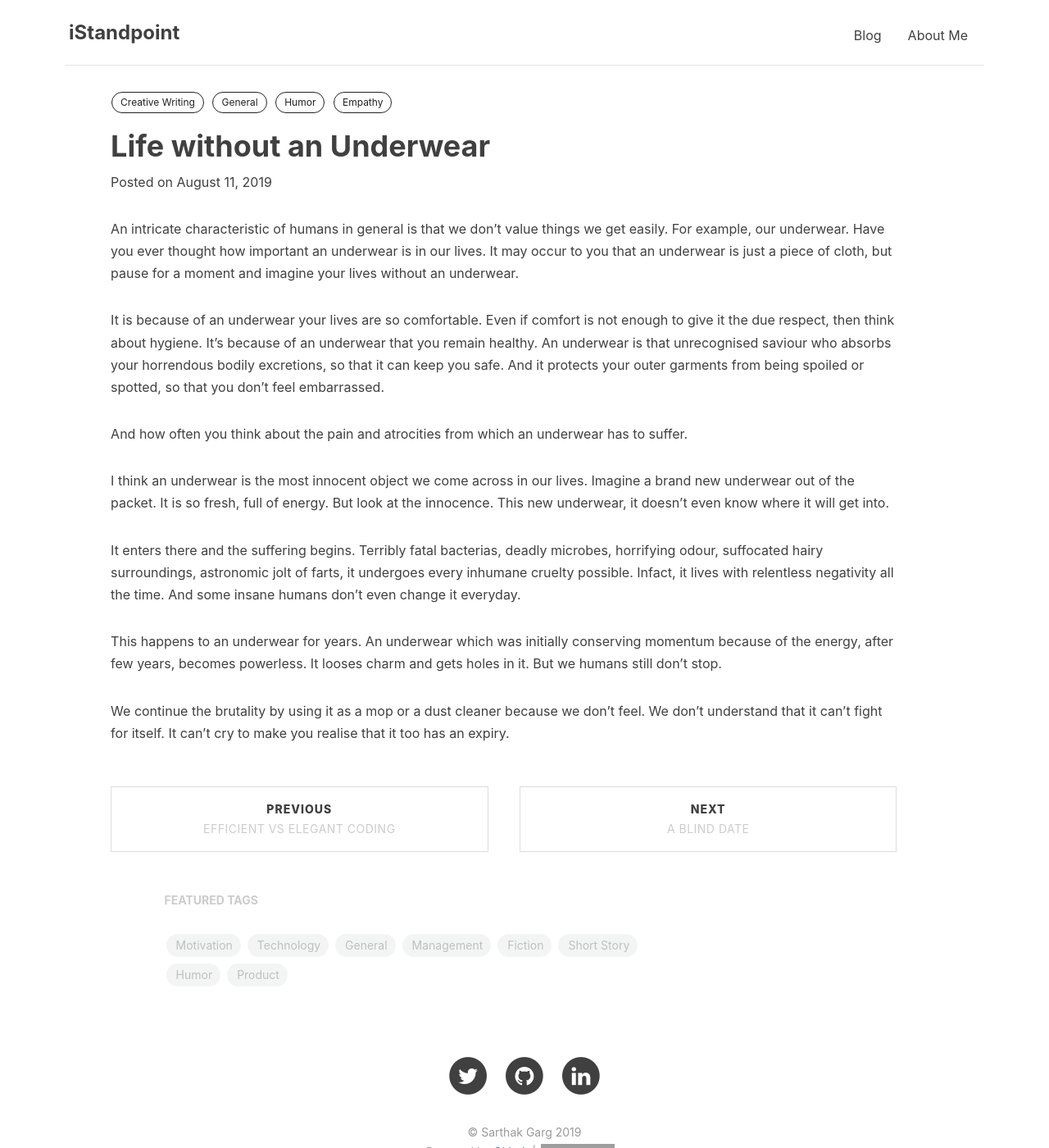
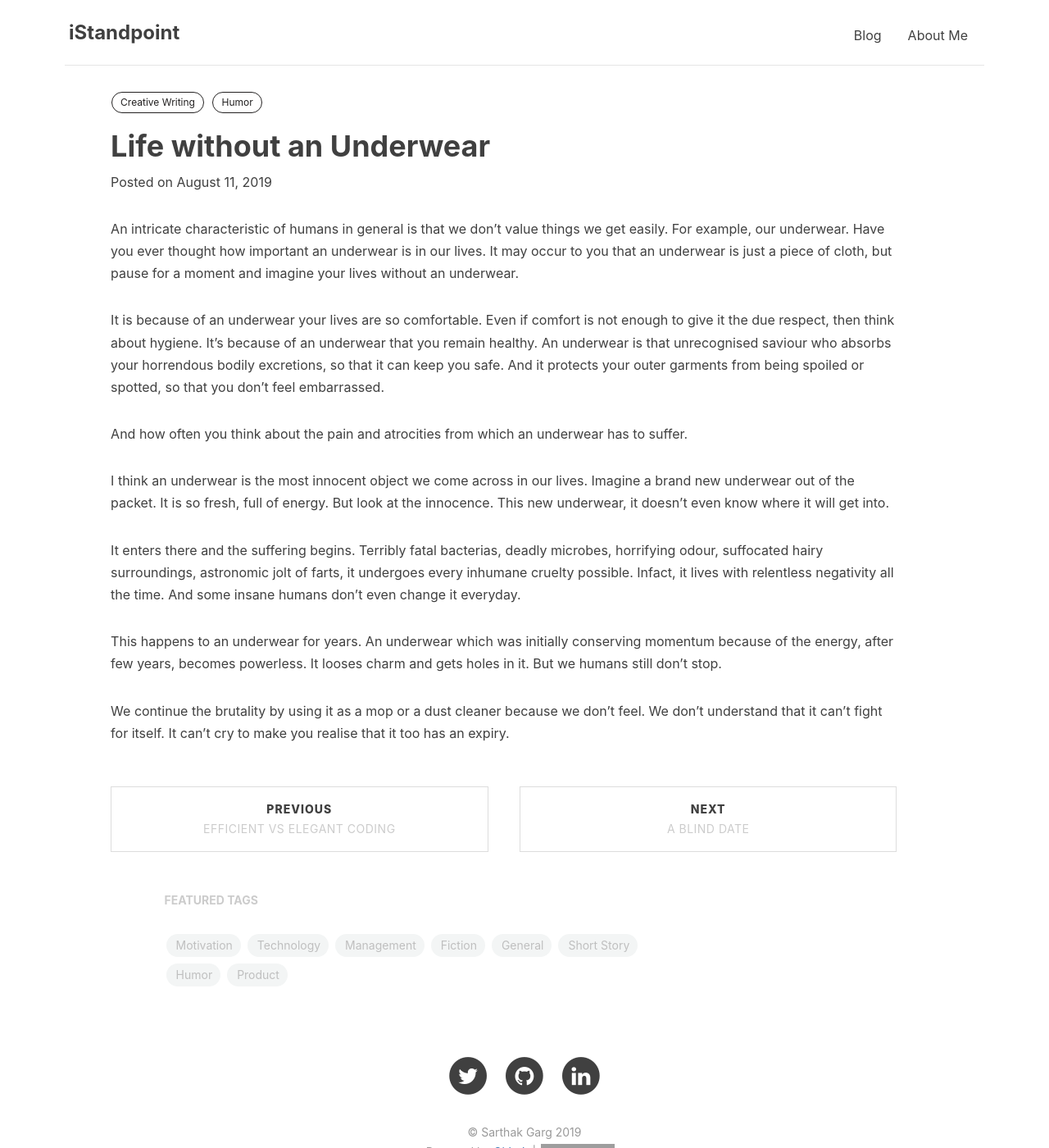
Before and after one commit to gargsaar/singlepage_website_ni, a Jekyll site: the page built from _posts/2019-08-11-life-without-an-underwear.markdown, in a window 1280 px wide and 1400 px high. Shown: the whole window at 82% size. Built offline with Jekyll 4.4.1, drawn with Linux system fonts in a browser that asks for light colours; nearby versions of some CDN libraries; grey boxes are pictures that could not be loaded.

Commit message:
Update 2019-08-11-life-without-an-underwear.markdown

```diff
--- a/_posts/2019-08-11-life-without-an-underwear.markdown
+++ b/_posts/2019-08-11-life-without-an-underwear.markdown
@@ -6,9 +6,7 @@ header-style: text
 lang: en
 tags:
   - Creative Writing
-  - General
   - Humor
-  - Empathy
 ---
 An intricate characteristic of humans in general is that we don't value things we get easily. For example, our underwear. Have you ever thought how important an underwear is in our lives. It may occur to you that an underwear is just a piece of cloth, but pause for a moment and imagine your lives without an underwear.
 
```
